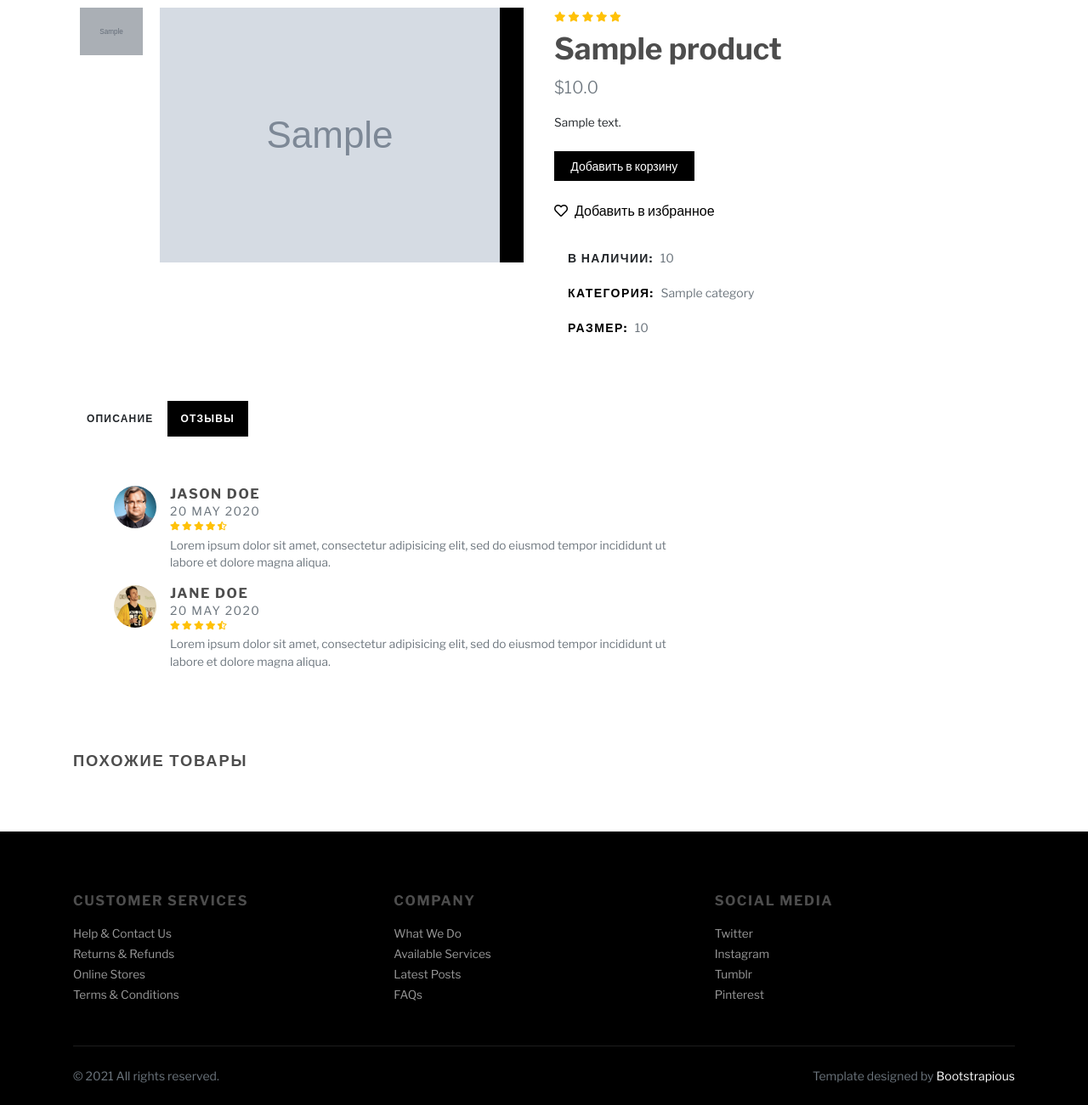
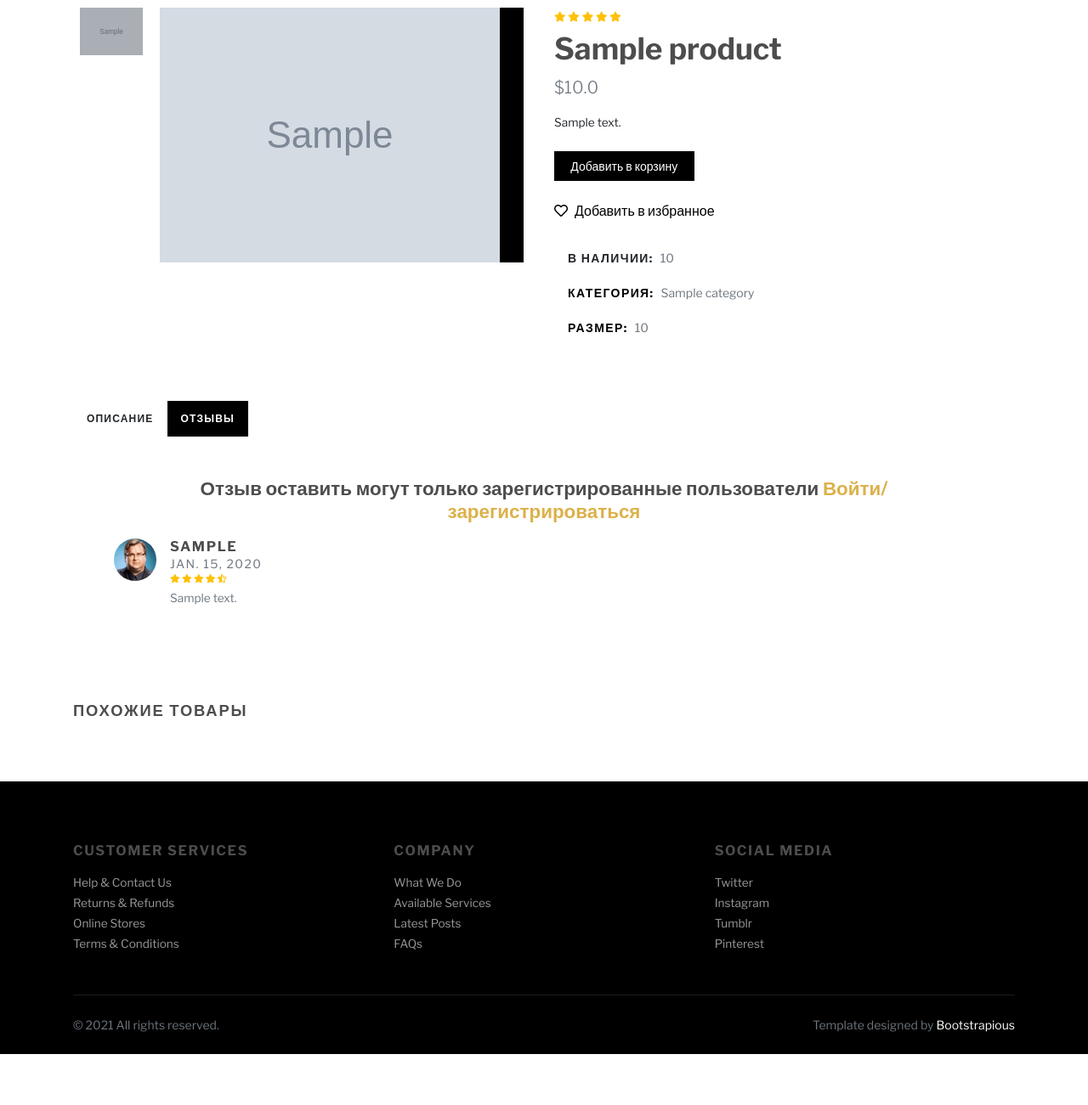
Before and after one commit to PsYcHo-DiSs/web_shop, a Django app: a page that uses shop/templates/shop/components/_product_description_tabs.html in a window 1280 px wide, after a click on "ОТЗЫВЫ". Shown: the part 119-1420 px from the top of the page at 85% size. After the commit the page ends 1360 px from the top, so only its background shows below. Run offline with Django 5.2, Linux system fonts and the light colour scheme; tables that the repository leaves empty hold one stand-in row (values such as "Sample post"); grey boxes marked "Sample" are stand-in pictures; parts of the project's set-up code (start-up, migrations or seed data) failed here and were passed over; some libraries are stand-ins or nearby versions; some web fonts are replaced.

Commit message:
feat: added form rendering for review and reviews showing in product description tabs

```diff
--- a/shop/templates/shop/components/_product_description_tabs.html
+++ b/shop/templates/shop/components/_product_description_tabs.html
@@ -14,12 +14,33 @@
 	<div class="tab-pane fade" id="reviews" role="tabpanel" aria-labelledby="reviews-tab">
 		<div class="p-4 p-lg-5 bg-white">
 			<div class="row">
+
+                {% if request.user.is_authenticated %}
+                    <div class="container">
+                        <form action="{% url 'save_review' product.pk %}" method="post" enctype="multipart/form-data">
+                            {% csrf_token %}
+                            {{ review_form.as_p }}
+                            <button class="btn btn-success">Оставить отзыв</button>
+                        </form>
+                    </div>
+                {% else %}
+                    <div class="container">
+                        <h4 class="text-center">
+                            Отзыв оставить могут только зарегистрированные пользователи
+                            <a href="{% url 'login_registration' %}">Войти/зарегистрироваться</a>
+                        </h4>
+                    </div>
+                {% endif %}
+
+
 				<div class="col-lg-8">
+                    {% for review in reviews %}
+
 					<div class="d-flex mb-3">
 						<div class="flex-shrink-0"><img class="rounded-circle" src="img/customer-1.png" alt="" width="50" /></div>
 						<div class="ms-3 flex-shrink-1">
-							<h6 class="mb-0 text-uppercase">Jason Doe</h6>
-							<p class="small text-muted mb-0 text-uppercase">20 May 2020</p>
+							<h6 class="mb-0 text-uppercase">{{ review }}</h6>
+							<p class="small text-muted mb-0 text-uppercase">{{ review.created_at }}</p>
 							<ul class="list-inline mb-1 text-xs">
 								<li class="list-inline-item m-0"><i class="fas fa-star text-warning"></i></li>
 								<li class="list-inline-item m-0"><i class="fas fa-star text-warning"></i></li>
@@ -27,24 +48,10 @@
 								<li class="list-inline-item m-0"><i class="fas fa-star text-warning"></i></li>
 								<li class="list-inline-item m-0"><i class="fas fa-star-half-alt text-warning"></i></li>
 							</ul>
-							<p class="text-sm mb-0 text-muted">Lorem ipsum dolor sit amet, consectetur adipisicing elit, sed do eiusmod tempor incididunt ut labore et dolore magna aliqua.</p>
+							<p class="text-sm mb-0 text-muted">{{ review.text }}</p>
 						</div>
 					</div>
-					<div class="d-flex">
-						<div class="flex-shrink-0"><img class="rounded-circle" src="img/customer-2.png" alt="" width="50" /></div>
-						<div class="ms-3 flex-shrink-1">
-							<h6 class="mb-0 text-uppercase">Jane Doe</h6>
-							<p class="small text-muted mb-0 text-uppercase">20 May 2020</p>
-							<ul class="list-inline mb-1 text-xs">
-								<li class="list-inline-item m-0"><i class="fas fa-star text-warning"></i></li>
-								<li class="list-inline-item m-0"><i class="fas fa-star text-warning"></i></li>
-								<li class="list-inline-item m-0"><i class="fas fa-star text-warning"></i></li>
-								<li class="list-inline-item m-0"><i class="fas fa-star text-warning"></i></li>
-								<li class="list-inline-item m-0"><i class="fas fa-star-half-alt text-warning"></i></li>
-							</ul>
-							<p class="text-sm mb-0 text-muted">Lorem ipsum dolor sit amet, consectetur adipisicing elit, sed do eiusmod tempor incididunt ut labore et dolore magna aliqua.</p>
-						</div>
-					</div>
+                    {% endfor %}
 				</div>
 			</div>
 		</div>
```
